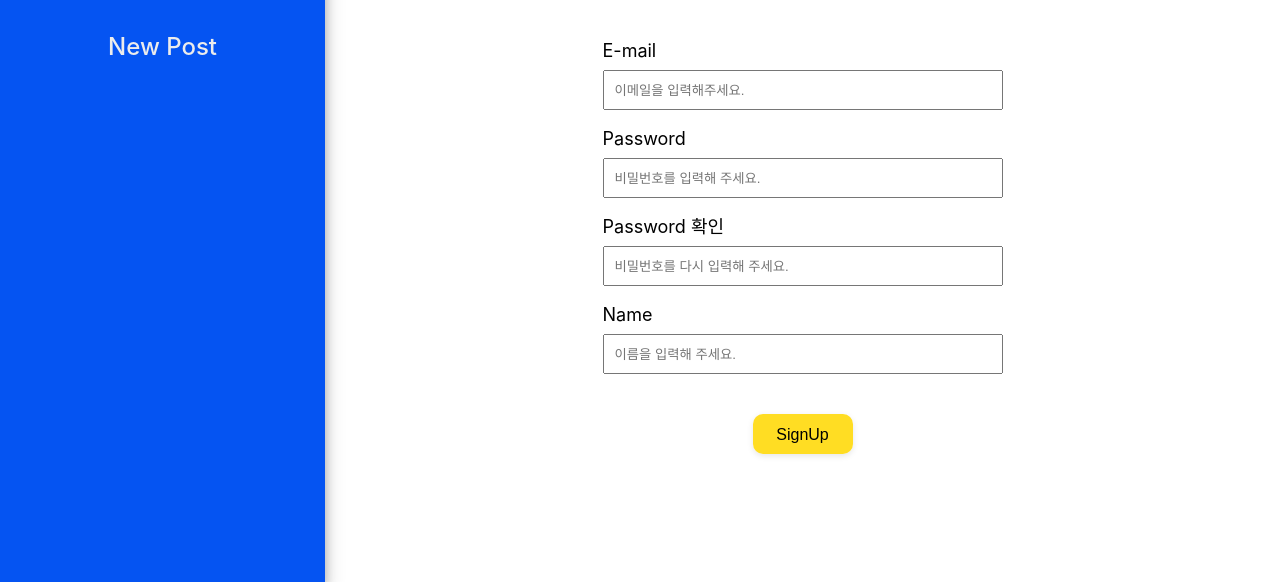
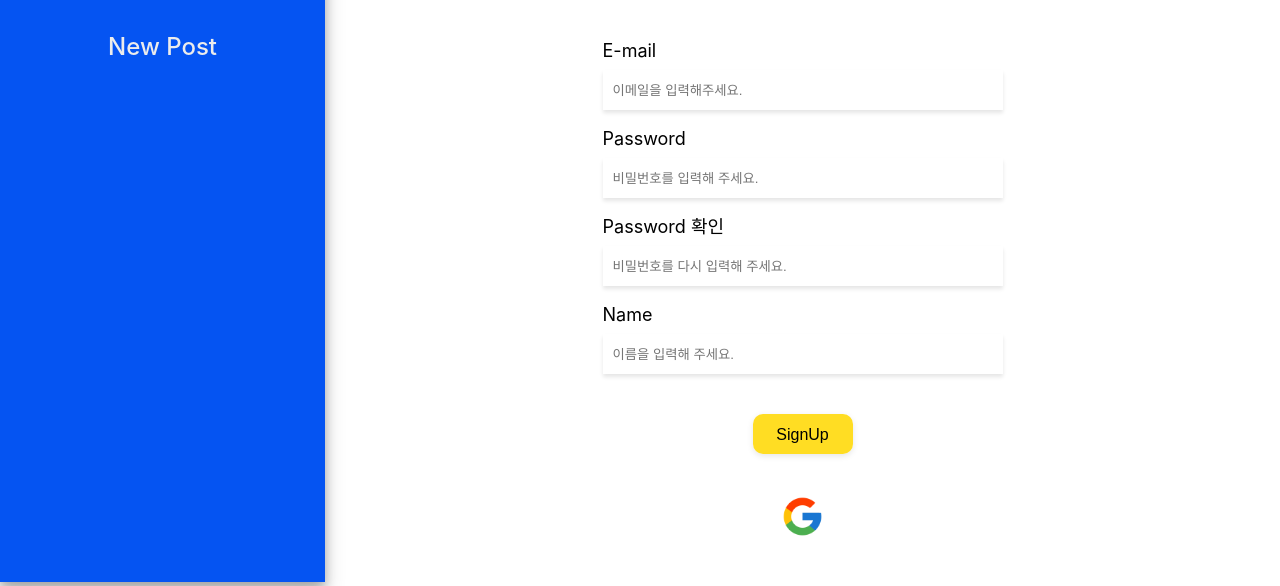
Before and after one commit to arko0531/react-blog, a React (Create React App) app: page /auth in a window 1280 px wide. Shown: the part 218-804 px from the top of the page. Built offline with nearby package versions, Linux system fonts and the light colour scheme; no server answers.

Commit message:
feature/react-blog-project-13: 구글 로그인 구현

```diff
--- a/src/components/form/AuthForm.jsx
+++ b/src/components/form/AuthForm.jsx
@@ -3,12 +3,17 @@ import Input from '../ui/Input';
 import styled from 'styled-components';
 import Button from '../ui/Button';
 import { useSearchParams } from 'react-router-dom';
-import { signInWithEmailAndPassword, createUserWithEmailAndPassword } from 'firebase/auth';
+import {
+  signInWithEmailAndPassword,
+  createUserWithEmailAndPassword,
+  GoogleAuthProvider,
+  signInWithPopup,
+} from 'firebase/auth';
 import { doc, setDoc } from 'firebase/firestore'; // Firestore 함수 import
 import { db, auth } from '../../firebase';
 import { useMutation } from '@tanstack/react-query';
-
 import { useNavigate } from 'react-router-dom';
+import googleLogo from '../../assets/google-logo.png';
 
 const AuthForm = () => {
   const [searchParams] = useSearchParams();
@@ -69,6 +74,18 @@ const AuthForm = () => {
     navigate('/auth?mode=register');
   };
 
+  // 구글 회원가입
+  const handleGoogleLogin = async () => {
+    try {
+      const provider = new GoogleAuthProvider();
+      await signInWithPopup(auth, provider);
+
+      navigate('/');
+    } catch (error) {
+      alert('로그인 오류 : ' + error);
+    }
+  };
+
   return (
     <>
       <StyledAuthForm id="authForm" onSubmit={handleAuth}>
@@ -97,12 +114,14 @@ const AuthForm = () => {
         )}
         <ButtonWrapper>
           <Button type="submit">{isLogin === 'login' ? 'Login' : 'SignUp'}</Button>
+
           {isLogin === 'login' && (
             <Button type="button" onClick={handleRegister} $bgColor="white">
               register
             </Button>
           )}
         </ButtonWrapper>
+        <Image src={googleLogo} onClick={handleGoogleLogin} />
       </StyledAuthForm>
     </>
   );
@@ -127,3 +146,9 @@ const ButtonWrapper = styled.div`
   margin-top: 40px;
   gap: 10px;
 `;
+
+const Image = styled.img`
+  margin-top: 40px;
+  cursor: pointer;
+  width: 45px;
+`;
--- a/src/components/form/PostForm.jsx
+++ b/src/components/form/PostForm.jsx
@@ -181,6 +181,8 @@ const ButtonWrapper = styled.div`
 
 const TextArea = styled.textarea`
   padding: 10px;
+  border: none;
+  box-shadow: 0 3px 4px rgba(0, 0, 0, 0.1);
 
   width: ${({ width }) => (width ? `${width}` : '400px')};
   height: ${({ height }) => (height ? `${height}` : '40px')};
--- a/src/components/navigator/Navigator.jsx
+++ b/src/components/navigator/Navigator.jsx
@@ -1,4 +1,4 @@
-import React, { useEffect } from 'react';
+import React from 'react';
 import { NavLink } from 'react-router-dom';
 import styled from 'styled-components';
 import { signOut } from 'firebase/auth';
@@ -10,7 +10,6 @@ const Navigator = () => {
   const navigate = useNavigate();
   const isLogin = useSelector(state => state.auth.isLogin);
 
-  useEffect(() => {});
   const user = auth.currentUser;
 
   const handleLogout = async () => {
--- a/src/components/ui/Input.jsx
+++ b/src/components/ui/Input.jsx
@@ -18,6 +18,8 @@ const FormLabel = styled.label`
 
 const FormInput = styled.input`
   padding: 10px;
+  border: none;
+  box-shadow: 0 3px 4px rgba(0, 0, 0, 0.1);
 
   width: ${({ width }) => (width ? `${width}` : '400px')};
   height: ${({ height }) => (height ? `${height}` : '40px')};
--- a/src/pages/post/DetailPostPage.jsx
+++ b/src/pages/post/DetailPostPage.jsx
@@ -5,7 +5,7 @@ import { useNavigate, useParams } from 'react-router-dom';
 import { useQuery } from '@tanstack/react-query';
 import { useSelector } from 'react-redux';
 import { collection, deleteDoc, doc, getDocs, query, where } from 'firebase/firestore';
-import { db } from '../../firebase';
+import { auth, db } from '../../firebase';
 import { deleteObject, getStorage, ref } from 'firebase/storage';
 import Modal from '../../components/modal/Modal';
 
@@ -15,6 +15,7 @@ const DetailPostPage = () => {
   const navigate = useNavigate();
   const params = useParams();
   const isLogin = useSelector(state => state.auth.isLogin);
+  const user = auth.currentUser; // 현재 로그인한 사용자
 
   const { data, isLoading, error } = useQuery({
     queryKey: ['posts', params.postId],
@@ -84,7 +85,7 @@ const DetailPostPage = () => {
   return (
     <PostContainer>
       <ButtonWrapper>
-        {isLogin && (
+        {isLogin && user?.email === data?.userEmail && (
           <>
             <Button width="70" onClick={handleEdit}>
               Edit
```
Also changed, not shown: src/assets/google-logo.png (added).
